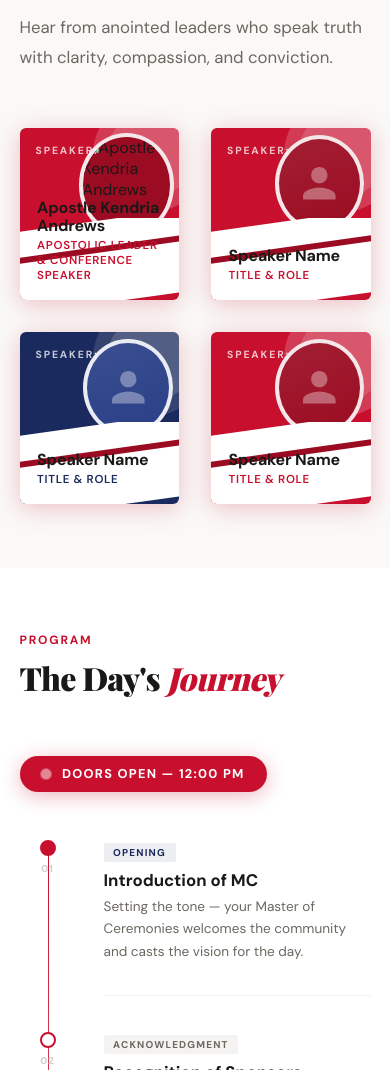
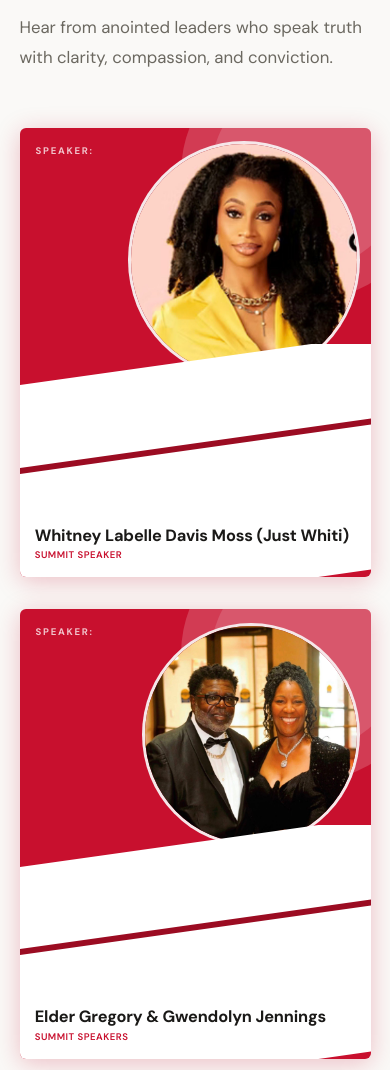
Before and after one commit to jeansamist/real-talk-summit.website, a website: page index.html in a window 390 px wide. Shown: the part 1084-2154 px from the top of the page. Drawn offline with nearby package versions, Linux system fonts and the light colour scheme.

Commit message:
Add speaker images

```diff
--- a/index.html
+++ b/index.html
@@ -3,6 +3,7 @@
   <head>
     <meta charset="UTF-8" />
     <meta name="viewport" content="width=device-width, initial-scale=1.0" />
+    <script defer src="/_vercel/insights/script.js"></script>
     <title>Real Talk Summit — April 18th</title>
     <link
       href="https://fonts.googleapis.com/css2?family=Playfair+Display:wght@400;700;900&family=DM+Sans:wght@300;400;500;600;700&display=swap"
@@ -1501,6 +1502,26 @@
         #vendor-gateway > div:first-child {
           min-height: 280px;
         }
+        .speaker-card {
+          aspect-ratio: 1 / 1.15;
+        }
+        .sc-photo-ring {
+          width: 58%;
+          padding-bottom: 58%;
+        }
+        .speaker-card.featured .sc-photo-ring {
+          width: 62%;
+          padding-bottom: 62%;
+        }
+        .sc-info {
+          padding: 0.9rem 1rem 1rem;
+        }
+        .sc-name {
+          font-size: clamp(0.95rem, 2.6vw, 1.2rem);
+        }
+        .sc-role {
+          font-size: 0.68rem;
+        }
       }
       @media (max-width: 600px) {
         section {
@@ -1525,7 +1546,37 @@
           gap: 1.5rem;
         }
         .speakers-grid {
-          grid-template-columns: 1fr 1fr;
+          grid-template-columns: 1fr;
+        }
+        .speaker-card {
+          aspect-ratio: 1 / 1.28;
+        }
+        .sc-photo-ring {
+          width: 62%;
+          padding-bottom: 62%;
+          top: 3%;
+          right: 3%;
+          border-width: 3px;
+        }
+        .speaker-card.featured .sc-photo-ring {
+          width: 66%;
+          padding-bottom: 66%;
+        }
+        .sc-label {
+          font-size: 0.6rem;
+        }
+        .sc-swoosh {
+          height: 52%;
+        }
+        .sc-info {
+          padding: 0.9rem 0.95rem 1rem;
+        }
+        .sc-name {
+          font-size: clamp(0.95rem, 4.2vw, 1.15rem);
+        }
+        .sc-role {
+          font-size: 0.6rem;
+          letter-spacing: 0.05em;
         }
       }
 
@@ -2187,44 +2238,41 @@
       </div>
 
       <div class="speakers-grid">
-        <!-- ── Speaker 1: Apostle Kendria Andrews ── -->
+        <!-- ── Speaker 1: Whitney Labelle Davis Moss (Just Whiti) ── -->
         <div class="speaker-card featured reveal reveal-delay-1">
           <div class="sc-circle-top"></div>
           <div class="sc-photo-ring">
             <img
-              src="/mnt/user-data/uploads/WhatsApp_Image_2026-02-06_at_2_55_35_PM.jpeg"
-              alt="Apostle Kendria Andrews"
+              src="./assets/images/speaker-1.jpeg"
+              alt="Whitney Labelle Davis Moss (Just Whiti)"
             />
           </div>
           <span class="sc-label">Speaker:</span>
           <div class="sc-swoosh"></div>
           <div class="sc-info">
-            <p class="sc-name">Apostle Kendria Andrews</p>
-            <p class="sc-role">Apostolic Leader &amp; Conference Speaker</p>
+            <p class="sc-name">Whitney Labelle Davis Moss (Just Whiti)</p>
+            <p class="sc-role">Summit Speaker</p>
           </div>
         </div>
 
-        <!-- ── Placeholder 2 ── -->
+        <!-- ── Speaker 2: Elder Gregory & Gwendolyn Jennings ── -->
         <div class="speaker-card reveal reveal-delay-2">
           <div class="sc-circle-top"></div>
           <div class="sc-photo-ring">
-            <div class="sc-silhouette">
-              <svg viewBox="0 0 24 24">
-                <path
-                  d="M12 12c2.7 0 4.8-2.1 4.8-4.8S14.7 2.4 12 2.4 7.2 4.5 7.2 7.2 9.3 12 12 12zm0 2.4c-3.2 0-9.6 1.6-9.6 4.8v2.4h19.2v-2.4c0-3.2-6.4-4.8-9.6-4.8z"
-                />
-              </svg>
-            </div>
+            <img
+              src="./assets/images/speaker-2.jpeg"
+              alt="Elder Gregory & Gwendolyn Jennings"
+            />
           </div>
           <span class="sc-label">Speaker:</span>
           <div class="sc-swoosh"></div>
           <div class="sc-info">
-            <p class="sc-name">Speaker Name</p>
-            <p class="sc-role">Title &amp; Role</p>
+            <p class="sc-name">Elder Gregory &amp; Gwendolyn Jennings</p>
+            <p class="sc-role">Summit Speakers</p>
           </div>
         </div>
 
-        <!-- ── Placeholder 3 (navy accent) ── -->
+        <!-- ── Speaker 3: Dr. Ivy Butler (navy accent) ── -->
         <div
           class="speaker-card reveal reveal-delay-3"
           style="background: var(--navy)"
@@ -2234,39 +2282,30 @@
             style="background: rgba(255, 255, 255, 0.12)"
           ></div>
           <div class="sc-photo-ring" style="background: var(--navy-light)">
-            <div class="sc-silhouette">
-              <svg viewBox="0 0 24 24">
-                <path
-                  d="M12 12c2.7 0 4.8-2.1 4.8-4.8S14.7 2.4 12 2.4 7.2 4.5 7.2 7.2 9.3 12 12 12zm0 2.4c-3.2 0-9.6 1.6-9.6 4.8v2.4h19.2v-2.4c0-3.2-6.4-4.8-9.6-4.8z"
-                />
-              </svg>
-            </div>
+            <img src="./assets/images/speaker-3.jpeg" alt="Dr. Ivy Butler" />
           </div>
           <span class="sc-label">Speaker:</span>
           <div class="sc-swoosh"></div>
           <div class="sc-info">
-            <p class="sc-name">Speaker Name</p>
-            <p class="sc-role" style="color: var(--navy)">Title &amp; Role</p>
+            <p class="sc-name">Dr. Ivy Butler</p>
+            <p class="sc-role" style="color: var(--navy)">Summit Speaker</p>
           </div>
         </div>
 
-        <!-- ── Placeholder 4 ── -->
+        <!-- ── Speaker 4: Elder Noah Nicholson & Mallory Nicholson ── -->
         <div class="speaker-card reveal reveal-delay-4">
           <div class="sc-circle-top"></div>
           <div class="sc-photo-ring">
-            <div class="sc-silhouette">
-              <svg viewBox="0 0 24 24">
-                <path
-                  d="M12 12c2.7 0 4.8-2.1 4.8-4.8S14.7 2.4 12 2.4 7.2 4.5 7.2 7.2 9.3 12 12 12zm0 2.4c-3.2 0-9.6 1.6-9.6 4.8v2.4h19.2v-2.4c0-3.2-6.4-4.8-9.6-4.8z"
-                />
-              </svg>
-            </div>
+            <img
+              src="./assets/images/speaker-4.jpeg"
+              alt="Elder Noah Nicholson & Mallory Nicholson"
+            />
           </div>
           <span class="sc-label">Speaker:</span>
           <div class="sc-swoosh"></div>
           <div class="sc-info">
-            <p class="sc-name">Speaker Name</p>
-            <p class="sc-role">Title &amp; Role</p>
+            <p class="sc-name">Elder Noah Nicholson &amp; Mallory Nicholson</p>
+            <p class="sc-role">Summit Speakers</p>
           </div>
         </div>
       </div>
```
Also changed, not shown: assets/images/speaker-1.jpeg (added), assets/images/speaker-2.jpeg (added), assets/images/speaker-3.jpeg (added), assets/images/speaker-4.jpeg (added).
